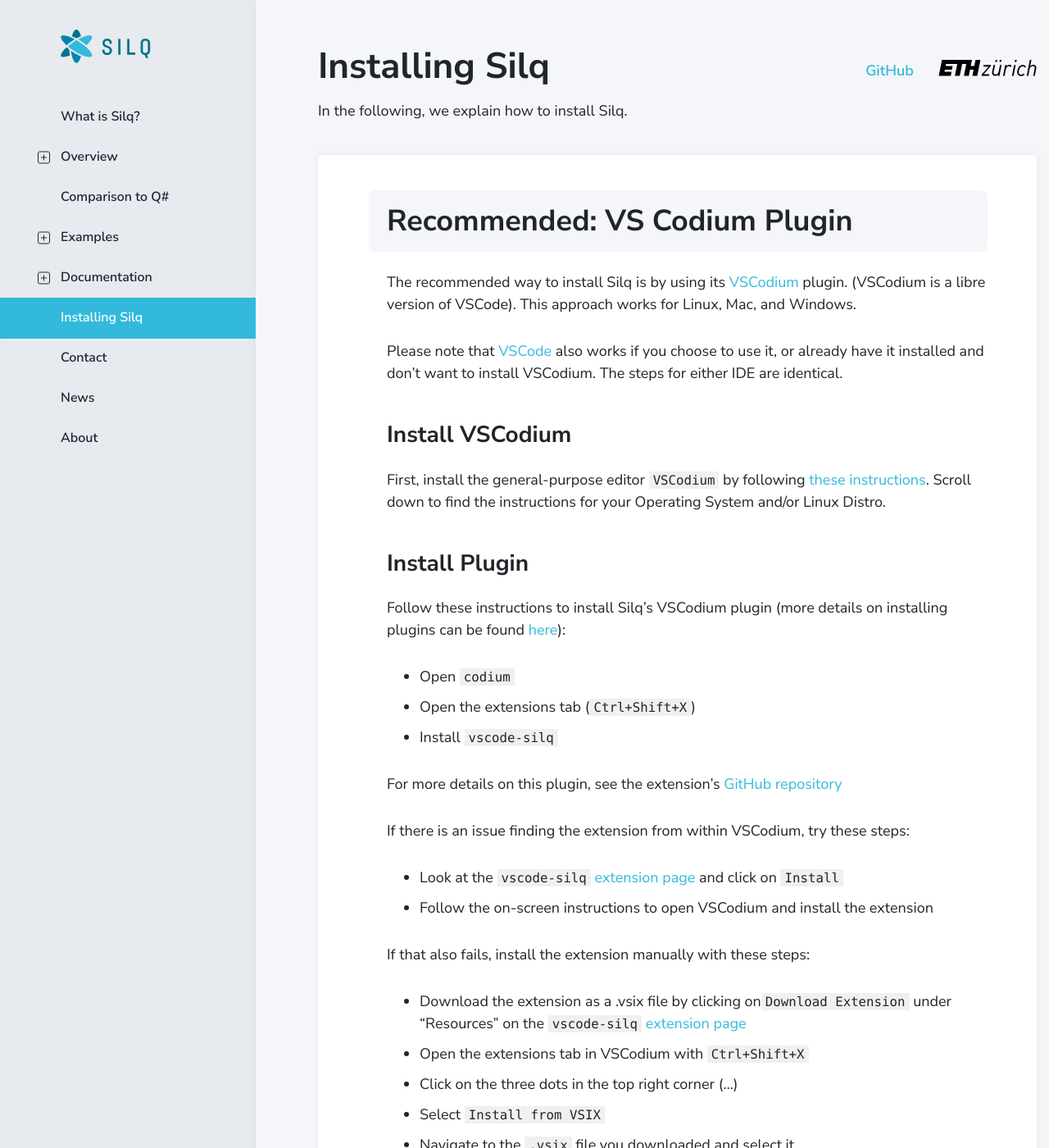
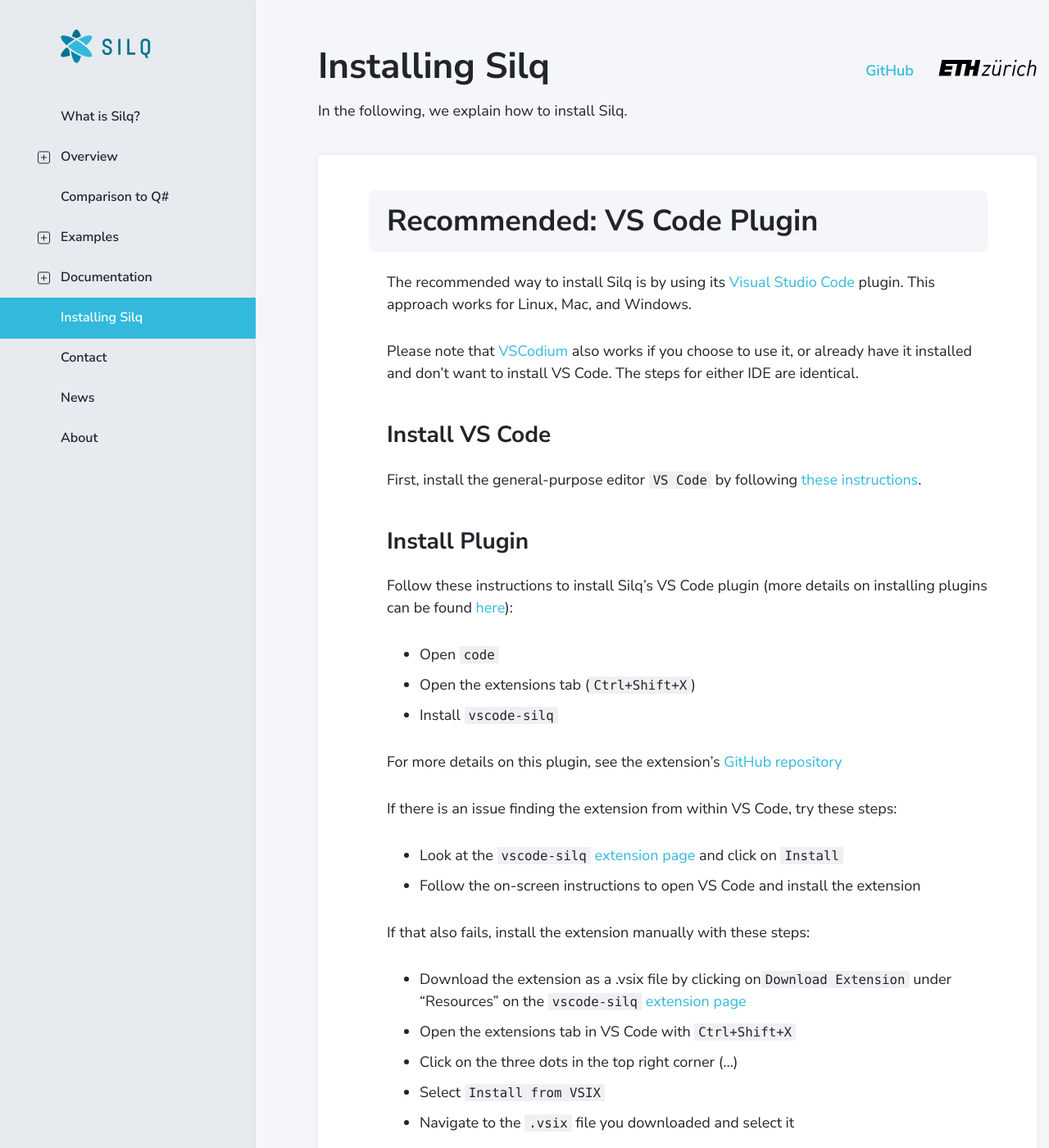
Before and after one commit to eth-sri/silq-webpage, a Jekyll site: the page built from docs/install.md, in a window 1280 px wide and 1400 px high. Shown: the whole window at 82% size. Built offline with Jekyll 4.4.1, drawn with Linux system fonts in a browser that asks for light colours.

Commit message:
installation instructions: vscodium -> vscode (vscodium cannot find the extension)

```diff
--- a/docs/install.md
+++ b/docs/install.md
@@ -5,49 +5,47 @@
 layout: default
 ---
 
-## Recommended: VS Codium Plugin
+## Recommended: VS Code Plugin
 
-The recommended way to install Silq is by using its
-[VSCodium](https://vscodium.com) plugin. (VSCodium is a libre version of VSCode).
-This approach works for Linux, Mac, and Windows.
+The recommended way to install Silq is by using its [Visual Studio
+Code](https://code.visualstudio.com/) plugin. This approach works for Linux,
+Mac, and Windows.
 
-Please note that [VSCode](https://code.visualstudio.com/) also works if you choose to
-use it, or already have it installed and don't want to install VSCodium. The steps for
-either IDE are identical.
+Please note that [VSCodium](https://vscodium.com) also works if you choose to
+use it, or already have it installed and don't want to install VS Code. The
+steps for either IDE are identical.
 
-### Install VSCodium
+### Install VS Code
 
-First, install the general-purpose editor `VSCodium` by following [these
-instructions](https://vscodium.com/#install). Scroll down to find the instructions
-for your Operating System and/or Linux Distro.
+First, install the general-purpose editor `VS Code` by following [these
+instructions](https://code.visualstudio.com/docs/setup/setup-overview).
 
 ### Install Plugin
 
-Follow these instructions to install Silq's VSCodium plugin (more details on
+Follow these instructions to install Silq's VS Code plugin (more details on
 installing plugins can be found
 [here](https://code.visualstudio.com/docs/editor/extension-gallery)):
 
-- Open `codium`
+- Open `code`
 - Open the extensions tab (`Ctrl+Shift+X`)
 - Install `vscode-silq`
 
 For more details on this plugin, see the extension's [GitHub
 repository](https://github.com/eth-sri/vscode-silq)
 
-If there is an issue finding the extension from within VSCodium, try these steps:
+If there is an issue finding the extension from within VS Code, try these steps:
 
 - Look at the `vscode-silq` [extension page](https://marketplace.visualstudio.com/items?itemName=eth-sri.vscode-silq) and click on `Install`
-- Follow the on-screen instructions to open VSCodium and install the extension
+- Follow the on-screen instructions to open VS Code and install the extension
 
 If that also fails, install the extension manually with these steps:
 
 - Download the extension as a .vsix file by clicking on`Download Extension` under "Resources"
 on the `vscode-silq` [extension page](https://marketplace.visualstudio.com/items?itemName=eth-sri.vscode-silq)
-- Open the extensions tab in VSCodium with `Ctrl+Shift+X`
+- Open the extensions tab in VS Code with `Ctrl+Shift+X`
 - Click on the three dots in the top right corner (...)
 - Select `Install from VSIX`
 - Navigate to the `.vsix` file you downloaded and select it
-
 
 ### Unicode Input
 
```
